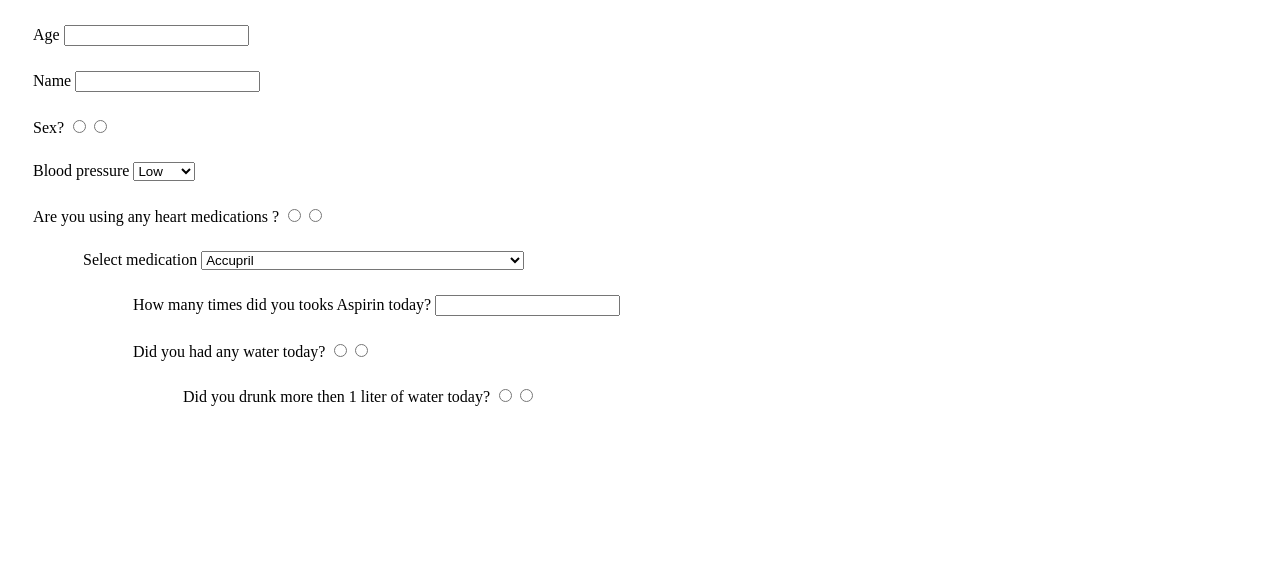
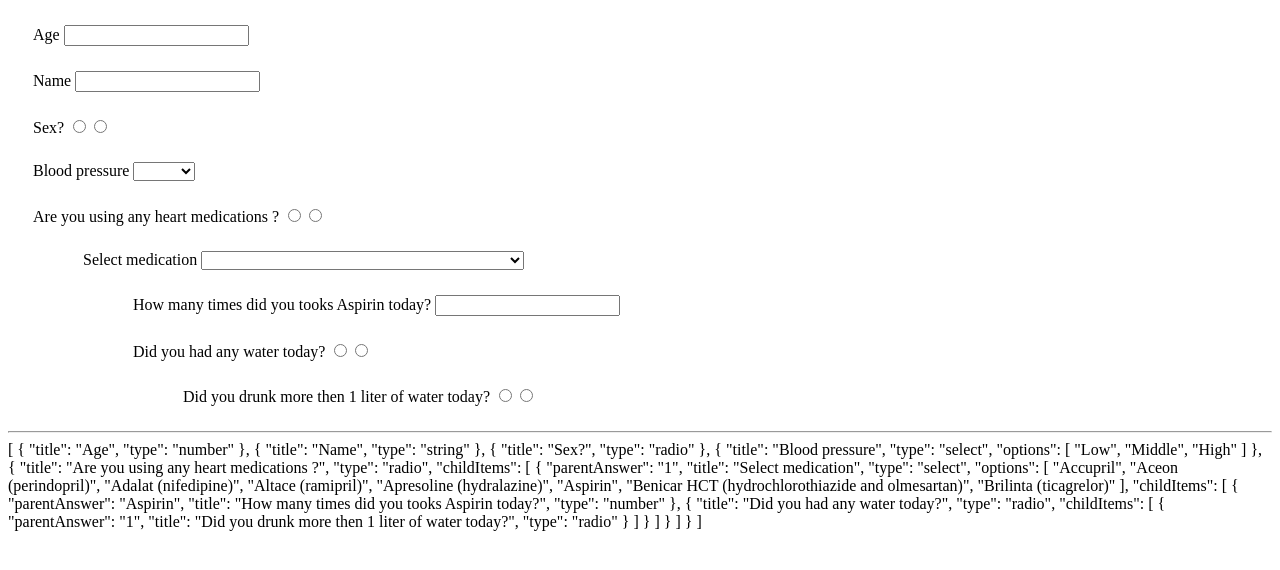
Before and after one commit to berlicon/clewmed, an Angular app: page / in a window 1280 px wide. Shown: the top 570 px of the page. Built offline with nearby package versions, Linux system fonts and the light colour scheme.

Commit message:
map value for each questionnaire item

```diff
--- a/src/app/questionnaire/item.ts
+++ b/src/app/questionnaire/item.ts
@@ -1,6 +1,7 @@
 export interface Item{
     title: string,
     type: string,
+    value?: string,
     parentAnswer?: string,
     options?: string[],
     childItems?: Item[],
--- a/src/app/questionnaire/questionnaire-item/questionnaire-item.component.html
+++ b/src/app/questionnaire/questionnaire-item/questionnaire-item.component.html
@@ -1,14 +1,14 @@
 <div style="margin: 25px">
     {{item.title}}
 
-    <input type="text" *ngIf="item.type == 'string'">
+    <input type="text" *ngIf="item.type == 'string'" [(ngModel)]="item.value">
 
-    <input type="number" *ngIf="item.type == 'number'">
+    <input type="number" *ngIf="item.type == 'number'" [(ngModel)]="item.value">
 
-    <input type="radio" *ngIf="item.type == 'radio'" value="true" [name]="item.title">
-    <input type="radio" *ngIf="item.type == 'radio'" value="false" [name]="item.title">
+    <input type="radio" *ngIf="item.type == 'radio'" [value]="true" [name]="item.title" [(ngModel)]="item.value">
+    <input type="radio" *ngIf="item.type == 'radio'" [value]="false" [name]="item.title" [(ngModel)]="item.value">
 
-    <select *ngIf="item.type == 'select'">
+    <select *ngIf="item.type == 'select'" [(ngModel)]="item.value">
         <option *ngFor="let x of item.options">{{x}}</option>
     </select>
 
--- a/src/app/questionnaire/questionnaire.module.ts
+++ b/src/app/questionnaire/questionnaire.module.ts
@@ -1,5 +1,6 @@
 import { NgModule } from '@angular/core';
 import { CommonModule } from '@angular/common';
+import { FormsModule } from '@angular/forms';
 import { QuestionnaireComponent } from './questionnaire/questionnaire.component';
 import { QuestionnaireItemComponent } from './questionnaire-item/questionnaire-item.component';
 
@@ -9,7 +10,8 @@ import { QuestionnaireItemComponent } from './questionnaire-item/questionnaire-i
     QuestionnaireItemComponent
   ],
   imports: [
-    CommonModule
+    CommonModule,
+    FormsModule
   ]
 })
 export class QuestionnaireModule { }
--- a/src/app/questionnaire/questionnaire/questionnaire.component.html
+++ b/src/app/questionnaire/questionnaire/questionnaire.component.html
@@ -1,3 +1,6 @@
 <div *ngFor="let item of array">
     <app-questionnaire-item [item]="item"></app-questionnaire-item>
 </div>
+
+<hr>
+{{array | json}}
```
